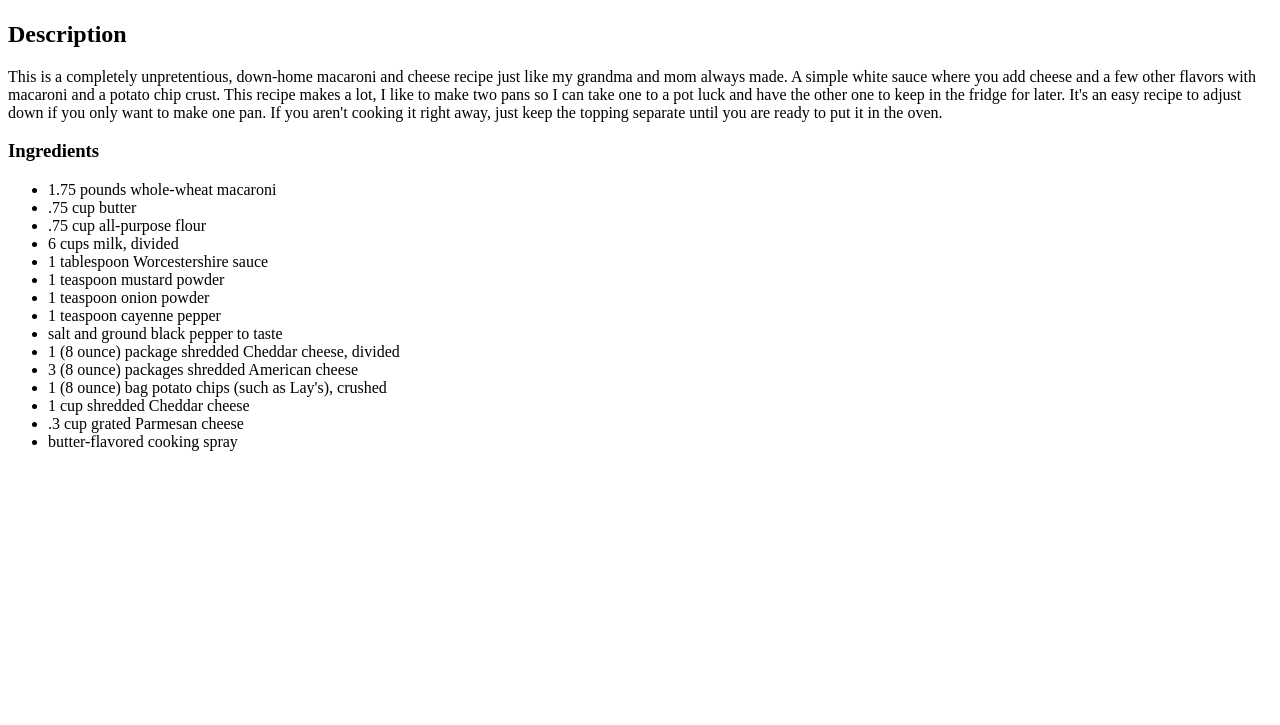
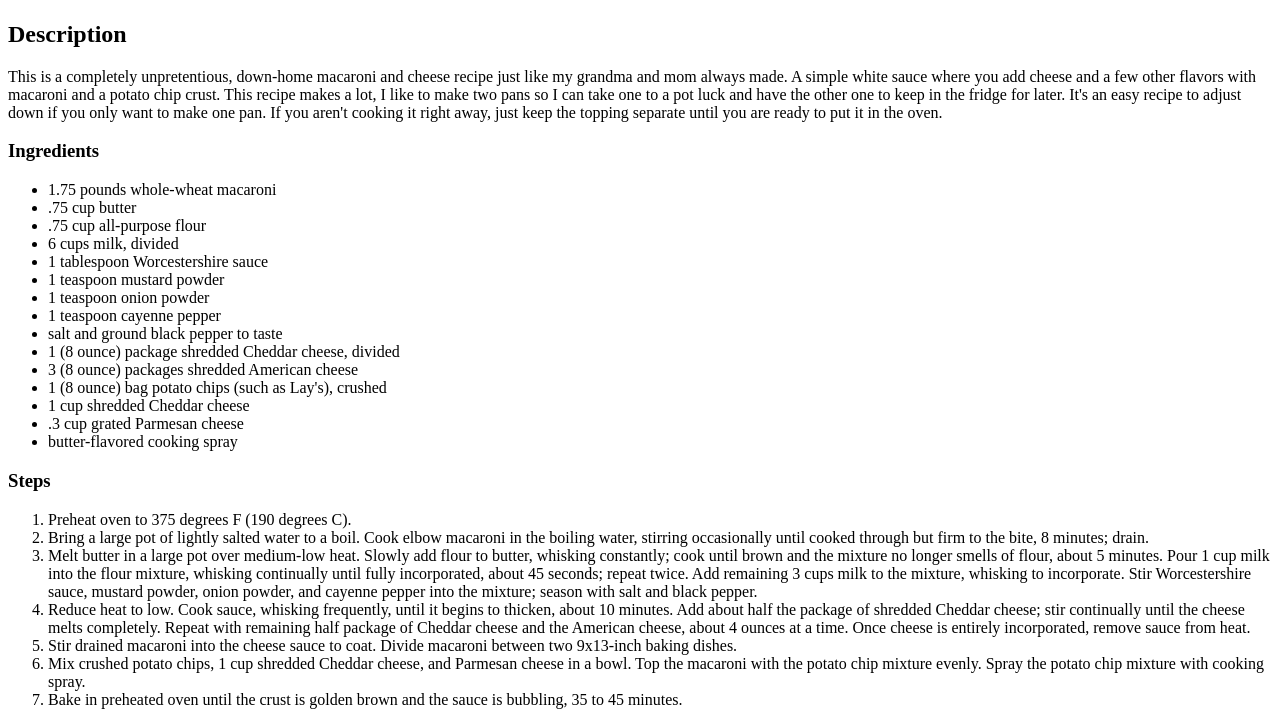
Before and after one commit to AU1504/odin-recipes, a plain HTML site: page recipes/macCheese.html in a window 1280 px wide. Shown: the part 383-1108 px from the top of the page. Before the commit the page ends 853 px from the top, so only its background shows below. Drawn offline with Linux system fonts and the light colour scheme.

Commit message:
Add steps to recipe

```diff
--- a/recipes/macCheese.html
+++ b/recipes/macCheese.html
@@ -28,7 +28,16 @@
         <li>.3 cup grated Parmesan cheese</li>
         <li>butter-flavored cooking spray</li>
     </ul>
-    <h3></h3>
+    <h3>Steps</h3>
+    <ol>
+        <li>Preheat oven to 375 degrees F (190 degrees C).</li>
+        <li>Bring a large pot of lightly salted water to a boil. Cook elbow macaroni in the boiling water, stirring occasionally until cooked through but firm to the bite, 8 minutes; drain.</li>
+        <li>Melt butter in a large pot over medium-low heat. Slowly add flour to butter, whisking constantly; cook until brown and the mixture no longer smells of flour, about 5 minutes. Pour 1 cup milk into the flour mixture, whisking continually until fully incorporated, about 45 seconds; repeat twice. Add remaining 3 cups milk to the mixture, whisking to incorporate. Stir Worcestershire sauce, mustard powder, onion powder, and cayenne pepper into the mixture; season with salt and black pepper.</li>
+        <li>Reduce heat to low. Cook sauce, whisking frequently, until it begins to thicken, about 10 minutes. Add about half the package of shredded Cheddar cheese; stir continually until the cheese melts completely. Repeat with remaining half package of Cheddar cheese and the American cheese, about 4 ounces at a time. Once cheese is entirely incorporated, remove sauce from heat.</li>
+        <li>Stir drained macaroni into the cheese sauce to coat. Divide macaroni between two 9x13-inch baking dishes.</li>
+        <li>Mix crushed potato chips, 1 cup shredded Cheddar cheese, and Parmesan cheese in a bowl. Top the macaroni with the potato chip mixture evenly. Spray the potato chip mixture with cooking spray.</li>
+        <li>Bake in preheated oven until the crust is golden brown and the sauce is bubbling, 35 to 45 minutes.</li>
+    </ol>
 
 </body>
 </html>
```
